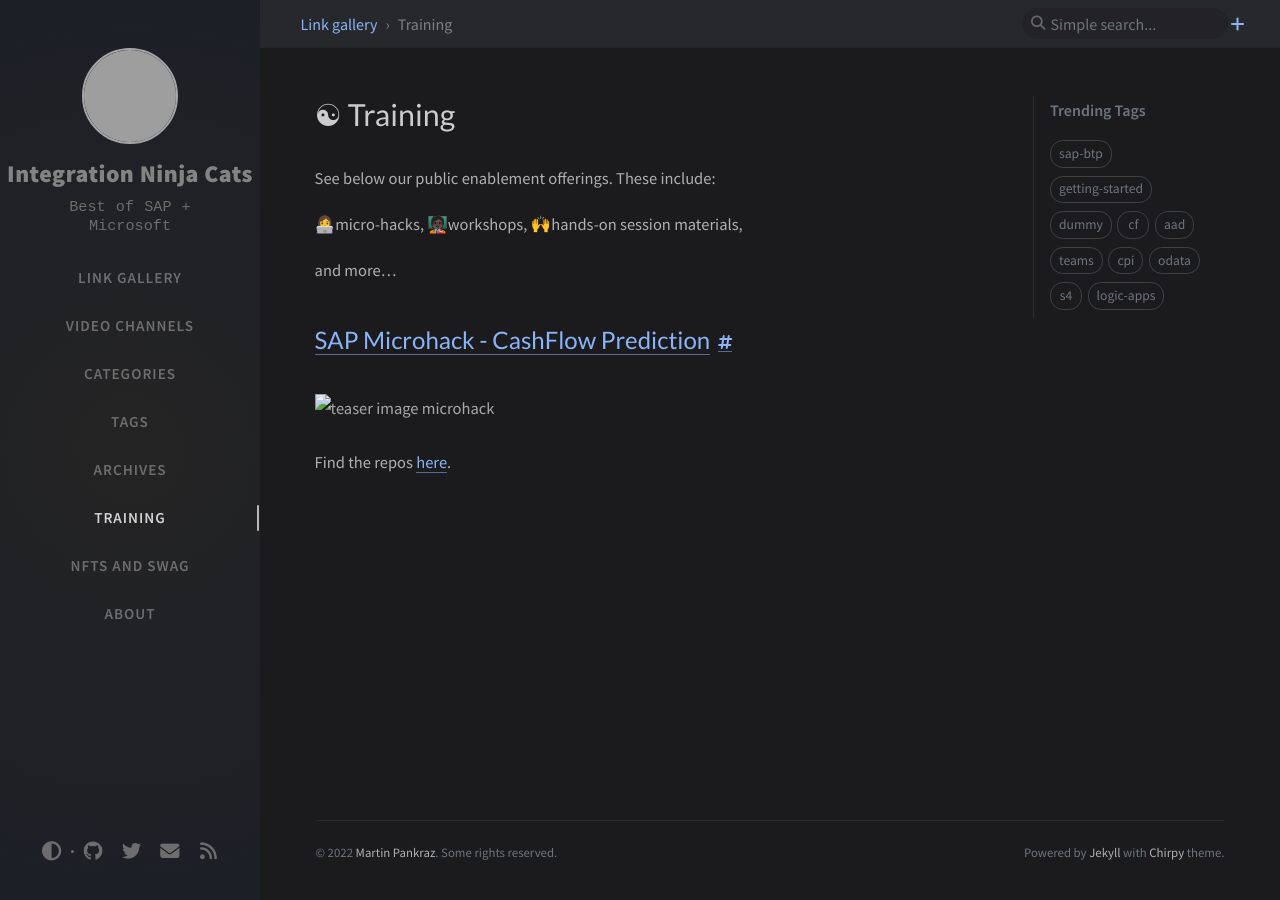
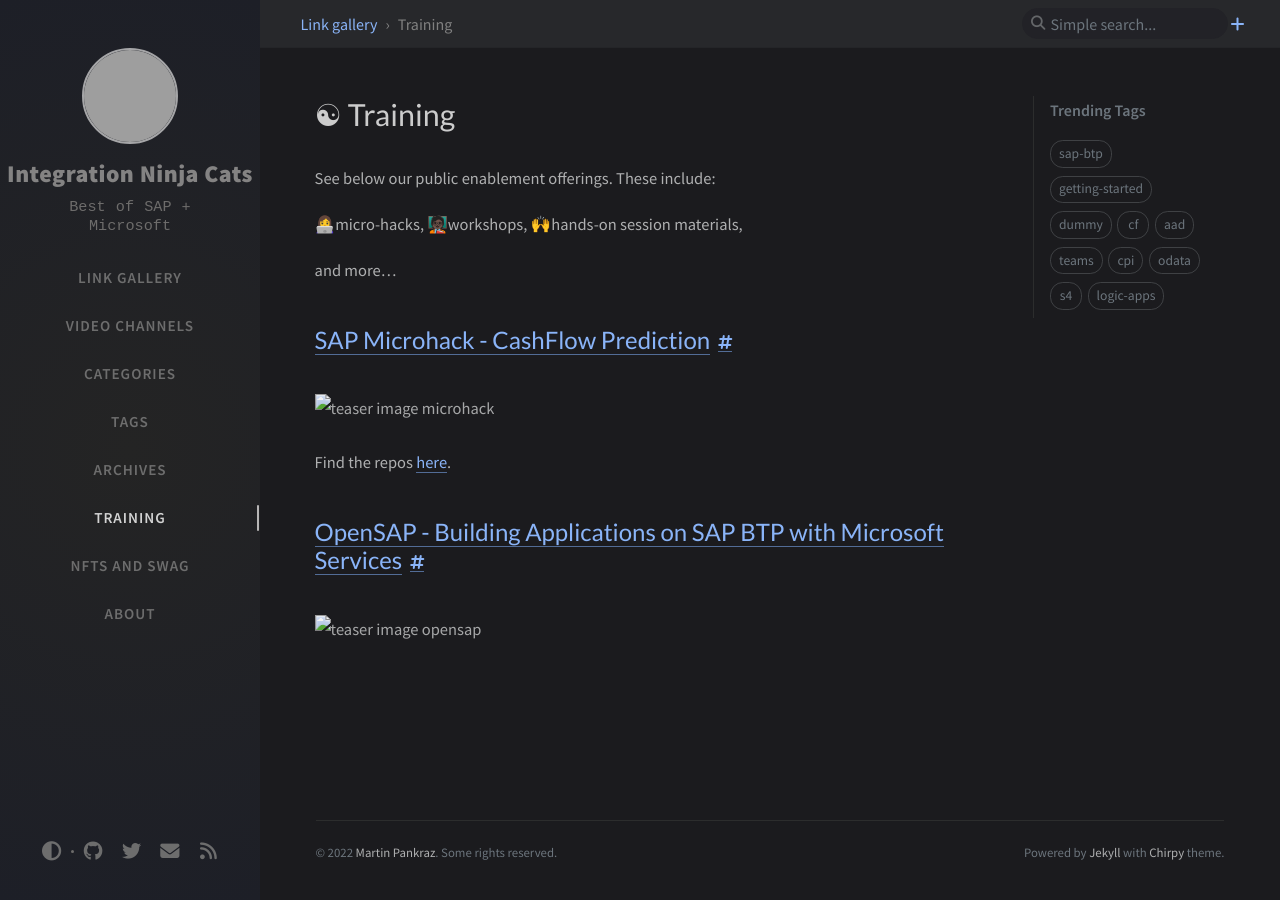
Before and after one commit to MartinPankraz/ninja-unicorn, a Jekyll site: the page built from _tabs/workshops.md, in a window 1280 px wide. Built offline with Jekyll 4.4.1, drawn with Linux system fonts in a browser that asks for light colours; nearby versions of some CDN libraries; comment, search, counter and statistics services are not loaded; grey boxes are pictures that could not be loaded.

Commit message:
opensap training added

```diff
--- a/_tabs/workshops.md
+++ b/_tabs/workshops.md
@@ -17,3 +17,7 @@
 ![teaser image microhack](https://raw.githubusercontent.com/thzandvl/microhack-sap-data/DSAG/images/overview/ScenarioOverview-dark.png)
 
 Find the repos [here](https://github.com/thzandvl/microhack-sap-data/tree/DSAG){:target="\_blank"}.
+
+## [OpenSAP - Building Applications on SAP BTP with Microsoft Services](https://open.sap.com/courses/btpma1){:target="\_blank"}
+
+![teaser image opensap](https://raw.githubusercontent.com/MartinPankraz/ninja-unicorn/main/img/opensap.png)
```
